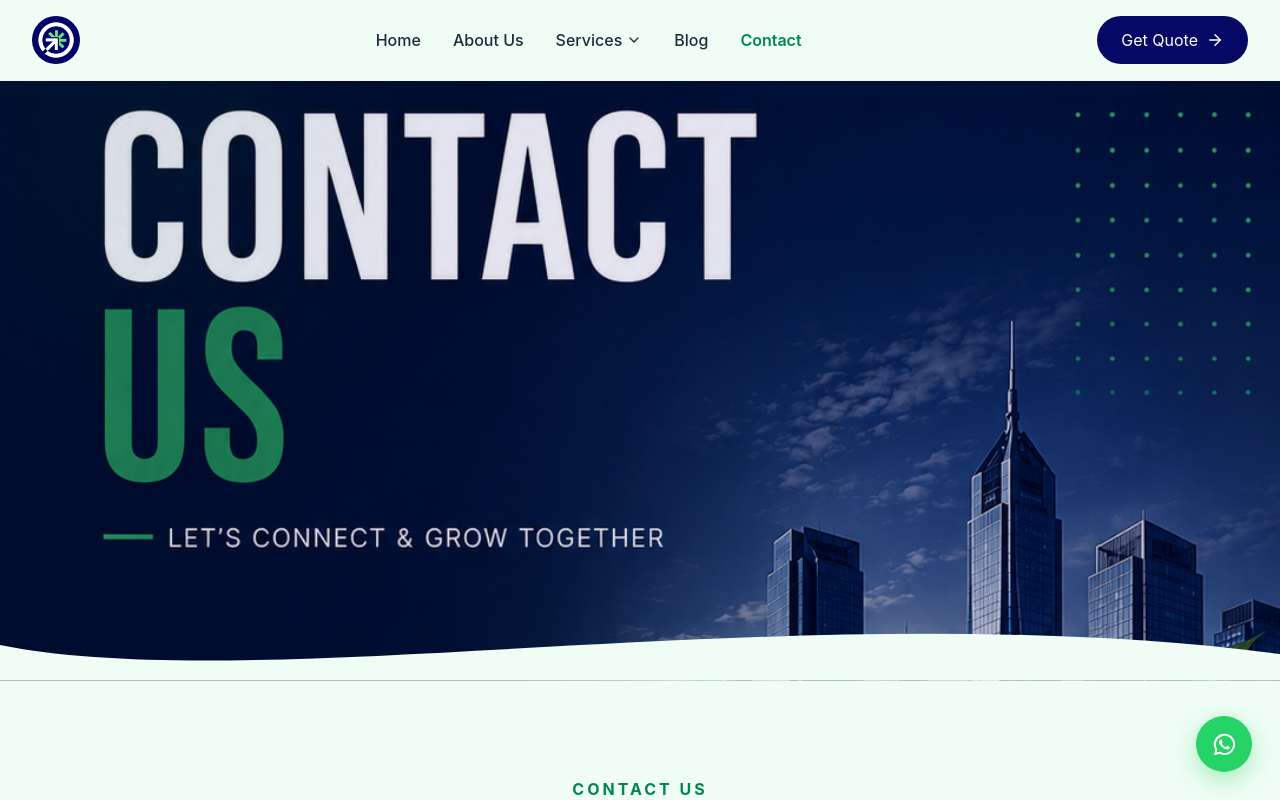
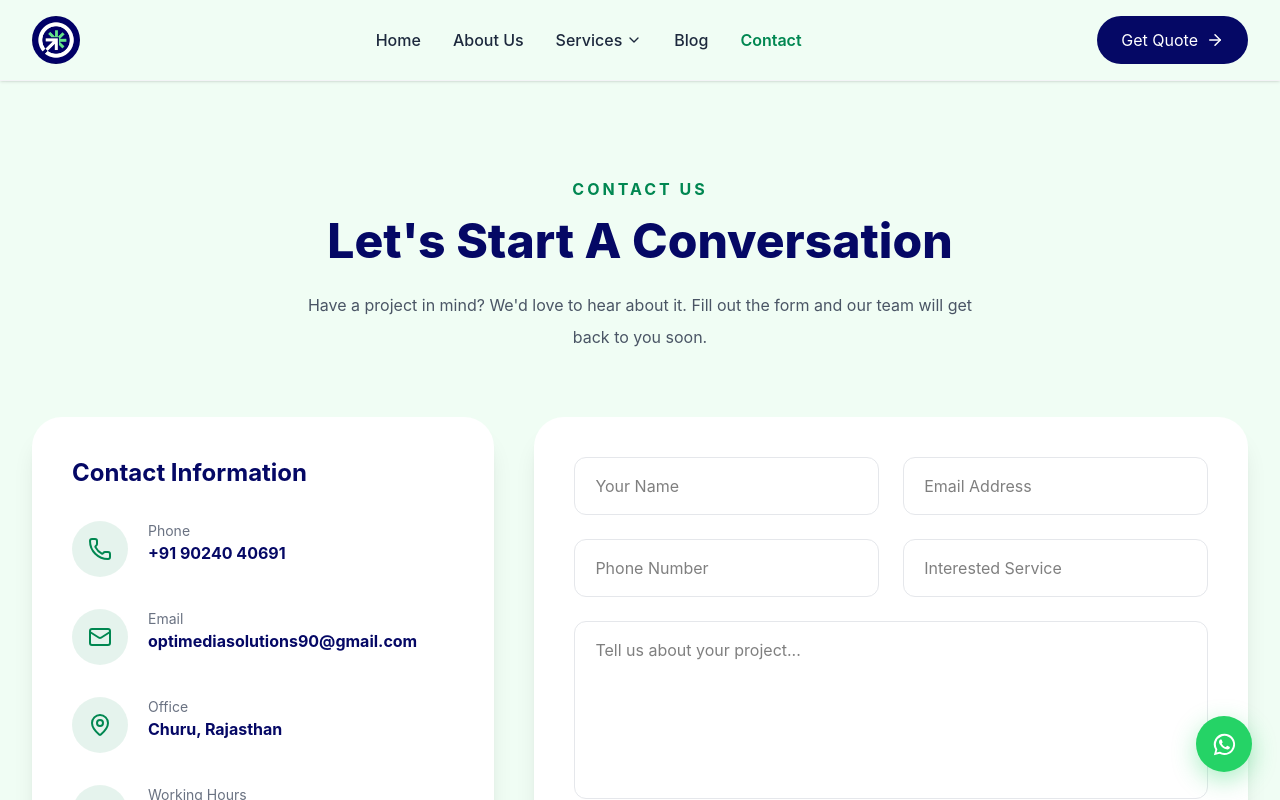
Before and after one commit to optimedia90/Optimedia, a React (Vite) app: page /contect in a window 1280 px wide. Shown: the top 800 px of the page. Built offline with nearby package versions, Linux system fonts and the light colour scheme.

Commit message:
Fix contact hero poster cropping

```diff
--- a/src/Contect.jsx
+++ b/src/Contect.jsx
@@ -13,7 +13,7 @@ export default function Contact() {
       <Navbar />
 
       {/* Hero Section */}
-      <section className="relative h-[320px] sm:h-[420px] md:h-[520px] lg:h-[600px] overflow-hidden">
+      <section className="relative w-full overflow-hidden bg-[#050865]">
 
       <motion.img
   src={ContactHeroImg}
```
